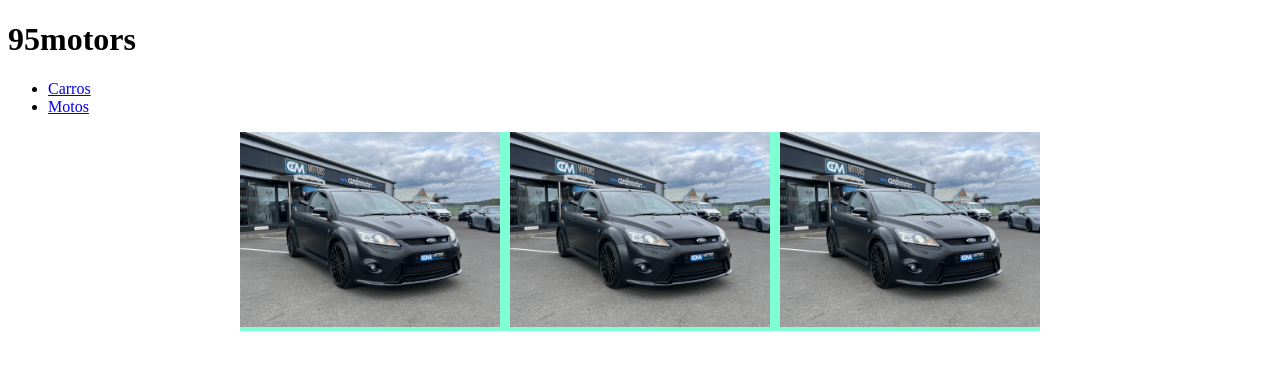
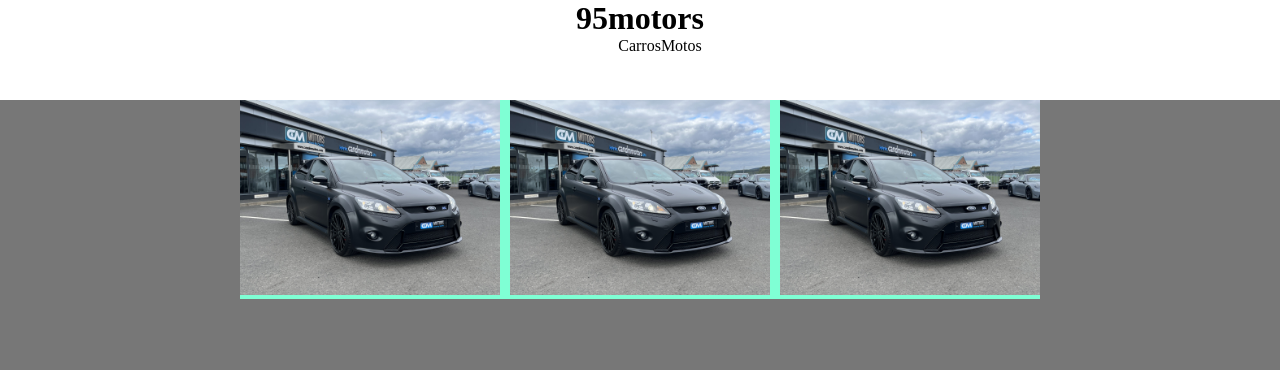
Before and after one commit to kaiki-oliveira/Blog, a plain HTML site: page index.html in a window 1280 px wide. Drawn offline with Linux system fonts and the light colour scheme.

Commit message:
Update style.css

```diff
--- a/css/style.css
+++ b/css/style.css
@@ -1,3 +1,26 @@
+*{
+  margin: 0;
+}
+body{
+  background-color: rgb(119, 119, 119);
+}
+.header{
+  background-color: white;
+  height: 100px;
+  text-align: center;
+}
+
+.header ul{
+  display: flex;
+  align-items: center;
+  justify-content: center;
+  list-style: none;
+}
+.header a{
+  text-decoration: none;
+  color: black;
+}
+
 
 
 
```
